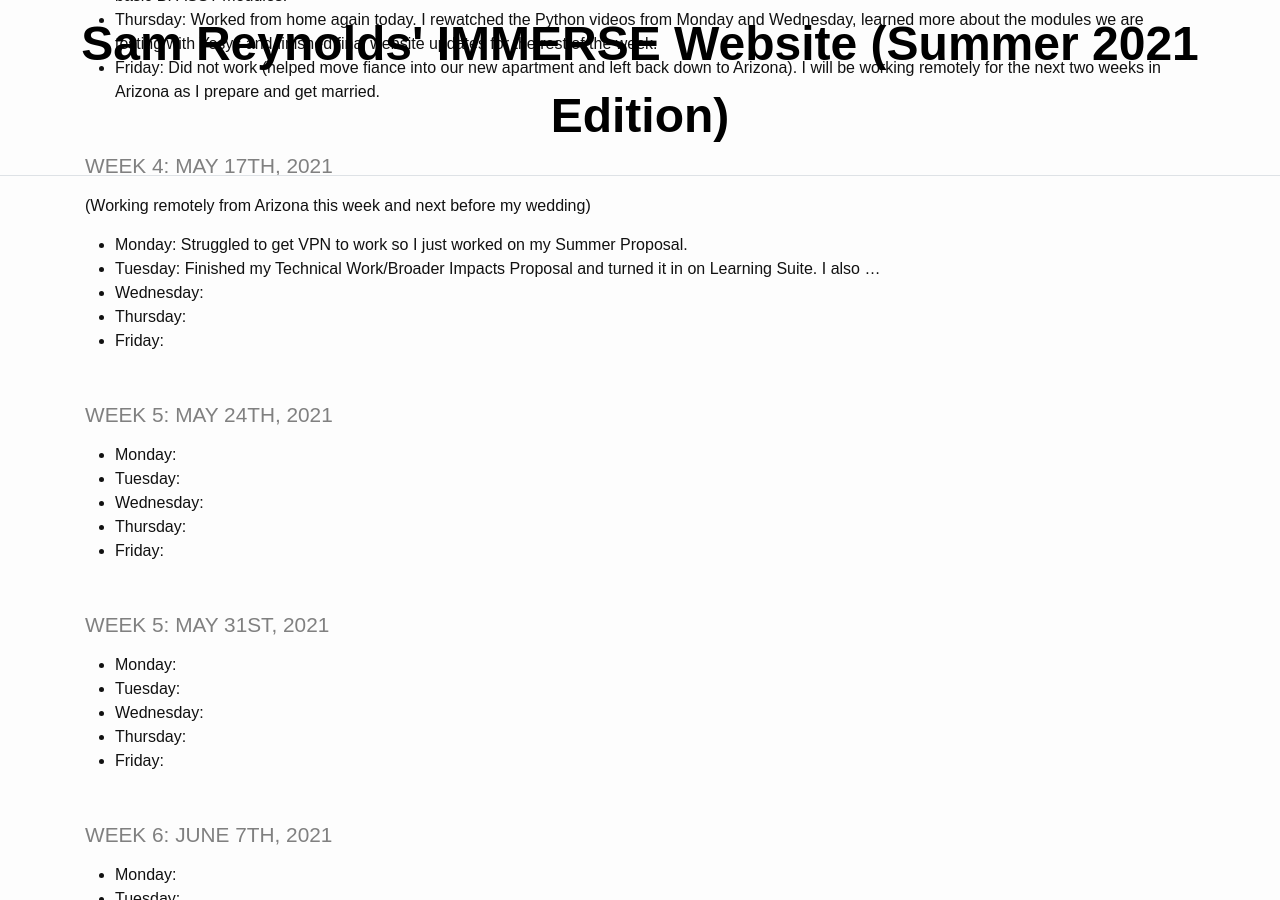
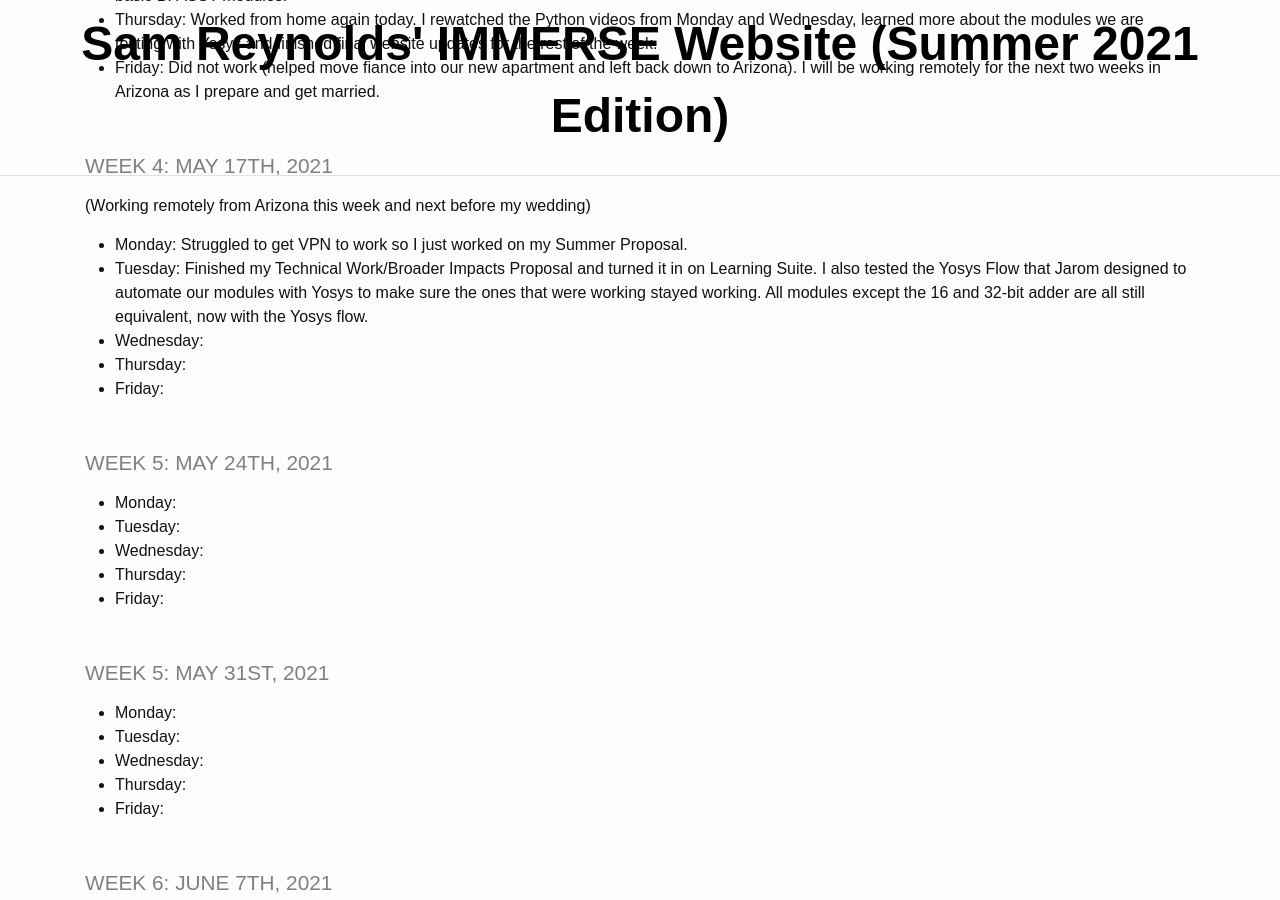
Before and after one commit to TheDHCreator/thedhcreator.github.io, a Jekyll site: the page built from _pages/log.md, in a window 1280 px wide and 900 px high, scrolled down 1178 px. Built offline with Jekyll 4.4.1, drawn with Linux system fonts in a browser that asks for light colours.

Commit message:
probably last commit for Tuesday

```diff
--- a/_pages/log.md
+++ b/_pages/log.md
@@ -32,7 +32,7 @@ title: IMMERSE Log
 (Working remotely from Arizona this week and next before my wedding)
 
 * **Monday**: Struggled to get VPN to work so I just worked on my Summer Proposal.
-* **Tuesday**: Finished my Technical Work/Broader Impacts Proposal and turned it in on Learning Suite. I also ...
+* **Tuesday**: Finished my Technical Work/Broader Impacts Proposal and turned it in on Learning Suite. I also tested the Yosys Flow that Jarom designed to automate our modules with Yosys to make sure the ones that were working stayed working. All modules except the 16 and 32-bit adder are all still equivalent, now with the Yosys flow.
 * **Wednesday**:
 * **Thursday**:
 * **Friday**:
```
